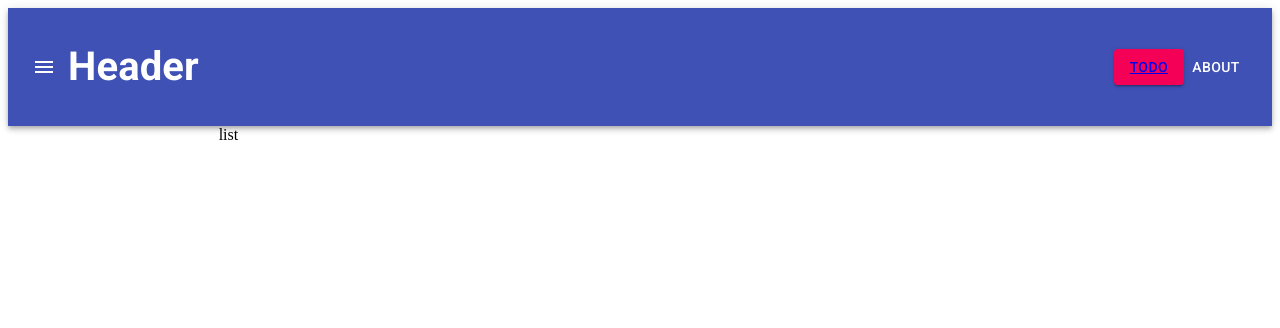
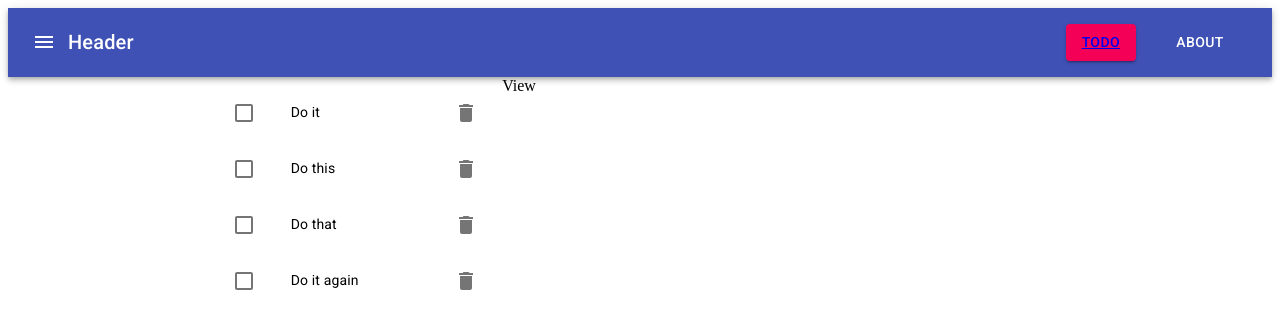
Before and after one commit to Buetze/TodoApp, a React (Create React App) app: page / in a window 1280 px wide. Shown: the top 328 px of the page. Built offline with nearby package versions, Linux system fonts and the light colour scheme.

Commit message:
somestuff

```diff
--- a/src/component/todo/TodoHeader.tsx
+++ b/src/component/todo/TodoHeader.tsx
@@ -17,7 +17,7 @@ const TodoHeader: React.FC = () => {
                         <MenuIcon />
                     </IconButton>
                     <Typography variant="h6" className={classes.title}>
-                        <h1>Header</h1>
+                        Header
                     </Typography>
                     <Button variant="contained" color="secondary" className={classes.menuLink}>
                         <Link to="/todo" >Todo</Link>
@@ -39,7 +39,7 @@ const useStyles = makeStyles((theme) => ({
         flexGrow: 1,
     },
     menuLink: {
-        margin: theme.spacing,
+        margin: theme.spacing(2),
     },
     title: {
         flexGrow: 1,
--- a/src/component/todo/TodoList.tsx
+++ b/src/component/todo/TodoList.tsx
@@ -1,11 +1,21 @@
 import React from 'react'
+import TodoListItem from './TodoListItem'
+import { List } from '@material-ui/core'
+
+import todos from '../../data/TodoData'
+
+
 
 const TodoList: React.FC = () => {
     return (
-        <div>
-            list
-        </div>
+        <List>
+            {todos.map((element) => (
+                <TodoListItem key={element.id} todo={element}></TodoListItem>
+            ))}
+        </List>
     )
 }
 
+
+
 export default TodoList
--- a/src/component/todo/TodoListItem.tsx
+++ b/src/component/todo/TodoListItem.tsx
@@ -1,11 +1,38 @@
 import React from 'react'
+import { Todo } from '../../model/Todo';
+import { ListItem, ListItemIcon, Checkbox, ListItemText, IconButton } from '@material-ui/core';
+import { Delete } from '@material-ui/icons';
 
-const TodoListItem: React.FC = () => {
+interface ITodoListItem {
+    todo: Todo
+}
+
+
+const TodoListItem: React.FC<ITodoListItem> = (props) => {
     return (
-        <div>
-            listitem
-        </div>
+        <ListItem dense key={props.todo.id}>
+            <ListItemIcon>
+                <Checkbox
+                    edge="start"
+                    checked={props.todo.completed}
+                    onClick={handleToggle}
+                />
+
+            </ListItemIcon>
+            <ListItemText>{props.todo.title}</ListItemText>
+            <IconButton edge="end" aria-label="comments">
+                <Delete />
+            </IconButton>
+        </ListItem>
     )
 }
 
 export default TodoListItem;
+
+// function Hello(props: any) {
+//     return <p>hello {props.title}</p>
+// }
+
+const handleToggle = (value: any) => {
+    return value.target.checked = !value.target.checked
+}
--- a/src/component/todo/TodoView.tsx
+++ b/src/component/todo/TodoView.tsx
@@ -3,7 +3,7 @@ import React from 'react'
 const TodoView: React.FC = () => {
     return (
         <div>
-
+            View
         </div>
     )
 }
--- /dev/null
+++ b/src/data/TodoData.tsx
@@ -0,0 +1,24 @@
+const todos = [
+    {
+        id: 1,
+        title: 'Do it',
+        completed: false
+    },
+    {
+        id: 2,
+        title: 'Do this',
+        completed: false
+    },
+    {
+        id: 3,
+        title: 'Do that',
+        completed: false
+    },
+    {
+        id: 4,
+        title: 'Do it again',
+        completed: false
+    }
+];
+
+export default todos;
--- /dev/null
+++ b/src/model/Todo.tsx
@@ -0,0 +1,7 @@
+type UniqueId = number | string | undefined;
+
+export interface Todo {
+    id: UniqueId,
+    title: string,
+    completed: boolean
+}
```
